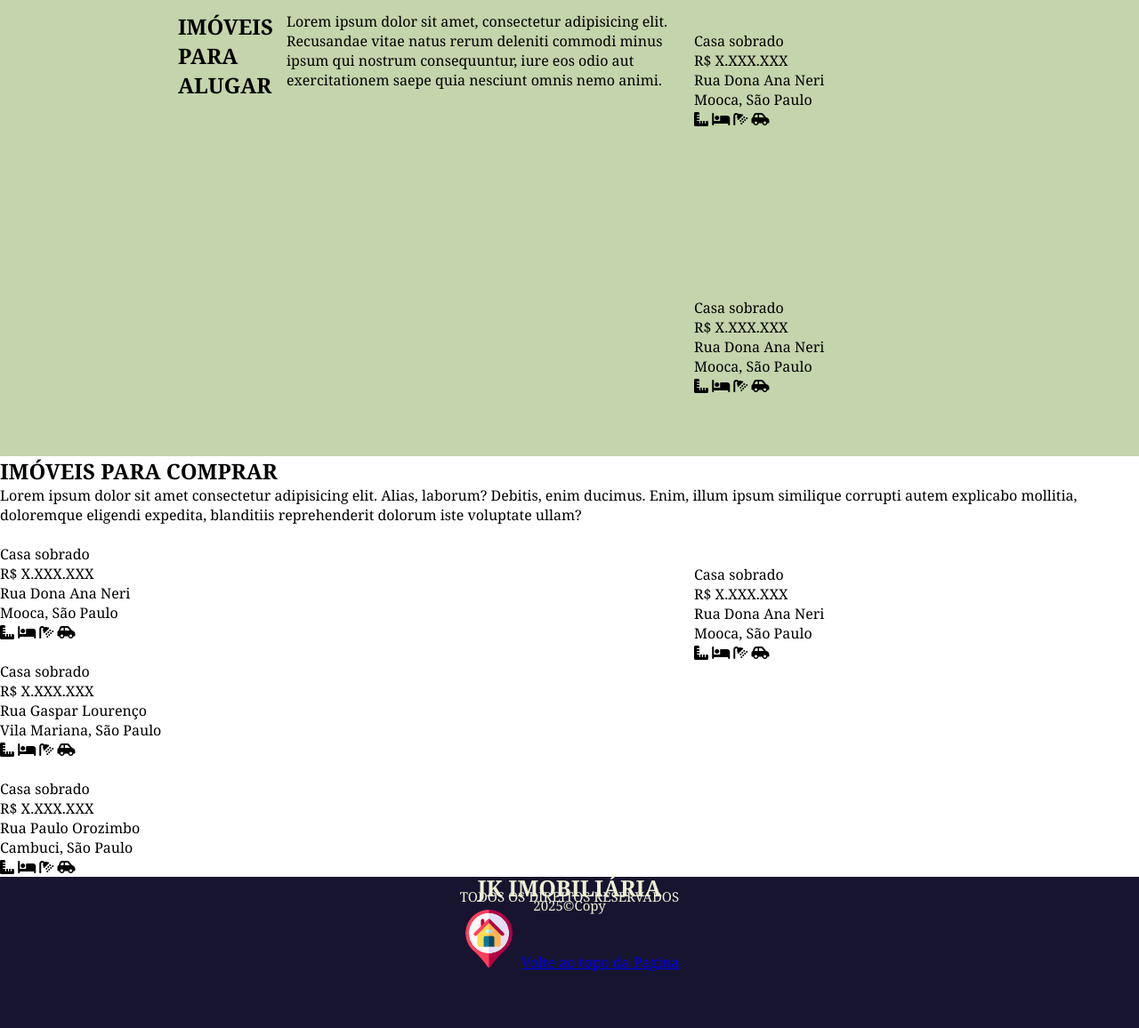
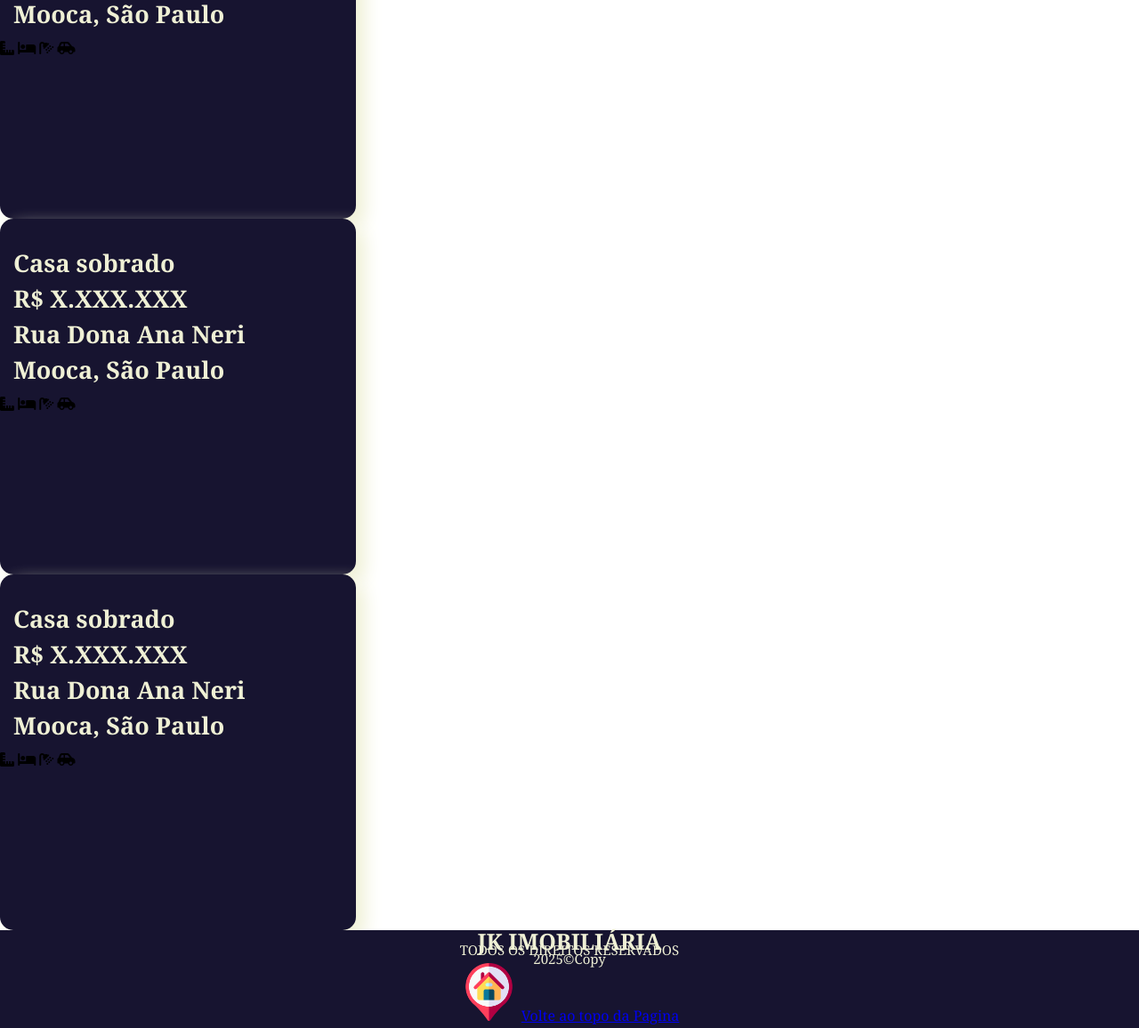
Before and after one commit to EuclidesLeo2007/Projeto-Imobiliaria2, a plain HTML site: page pagina2.html in a window 1280 px wide. Shown: the part 362-1518 px from the top of the page at 89% size. Drawn offline with Linux system fonts and the light colour scheme.

Commit message:
27/03/2025 - Forms
Quinta Feira

```diff
--- a/form.css
+++ b/form.css
@@ -0,0 +1,62 @@
+/* ESTILIZAÇÃO GLOBAL */
+* {
+    margin: 0;
+    padding: 0;
+    font-family: Georgia, 'Times New Roman', Times, serif;
+}
+
+body {
+    background-color: #171430;
+    display: flex;
+    justify-content: center;
+    align-items: center;
+    margin-top: 80px;
+}
+
+/* ESTILIZANDO A DIV QUE CONTEM O FORMULARIO */
+.div-form {
+    background-color: #87b091cc;
+    padding: 30px;
+    border-radius: 10px;
+    box-shadow: 10px 10px 20px black;
+    width: 300px;
+    height: 340px
+}
+
+form {
+    display: flex;
+    flex-direction: column;
+}
+
+label {
+    margin-bottom: 5px; /*Margem Inferior*/
+    font-weight: bold; /*Largura da Fonte*/
+}
+
+.dombosco {
+    padding: 10px; /*Espaçamento interno*/
+    margin-bottom: 15px; /*Espaçamento inferior dos input*/
+    font-size: 16px; /*Tamanho da letra*/
+    border-radius: 5px; /*Bordas Arredondadas*/
+   border: 2px solid #171430; /*Inserindo bordas nos Input*/
+}
+
+.btn-form {
+    background-color: #171430; /*cor de fundo do bnt*/
+    padding: 10px; /*Espaçamento interno*/
+    border: none; /*border = nenhuma/sem borda*/
+    border-radius: 5px; /*Arredondamento do bnt*/
+    font-size: 16px; /*Tamanho da letra*/
+    cursor: pointer; /*Tipo de cursor do mouse*/
+    color: #c4d4ab /*cor da letra*/
+}
+
+.btn-form:hover {
+background-color: #c4d4ab; /*Background ao passar o mouse*/
+transition: 0,08s; /*Transição*/
+color: #171430;
+}
+
+h2, p {
+
+}
--- a/pagina2.html
+++ b/pagina2.html
@@ -45,10 +45,6 @@
             <div>
                 <h2>IMÓVEIS PARA ALUGAR</h2>
             </div>
-            <p>Lorem ipsum dolor sit amet, consectetur adipisicing elit. Recusandae vitae natus rerum deleniti commodi
-                minus
-                ipsum qui nostrum consequuntur, iure eos odio aut exercitationem saepe quia nesciunt omnis nemo animi.
-            </p>
 
             <div class="div-pai">
                 <div>
@@ -91,64 +87,6 @@
                 </div>
             </div>
         </section>
-
-
-
-
-
-        <!-- SEGUNDA SESSÃO -->
-        <section class="sessao02" id="sessao02">
-
-            <div>
-                <h2>IMÓVEIS PARA COMPRAR</h2>
-            </div>
-            <p>Lorem ipsum dolor sit amet consectetur adipisicing elit. Alias, laborum? Debitis, enim ducimus. Enim,
-                illum
-                ipsum similique corrupti autem explicabo mollitia, doloremque eligendi expedita, blanditiis
-                reprehenderit
-                dolorum iste voluptate ullam?</p>
-
-            <div class="div-pai">
-                <div>
-                    <img src="" alt="" class="img-caixa">
-                    <p>Casa sobrado</p>
-                    <p>R$ X.XXX.XXX</p>
-                    <p>Rua Dona Ana Neri</p>
-                    <p>Mooca, São Paulo</p>
-                    <i class="fa-solid fa-ruler-combined"></i>
-                    <i class="fa-solid fa-bed"></i>
-                    <i class="fa-solid fa-shower"></i>
-                    <i class="fa-solid fa-car-side"></i>
-                </div>
-
-
-                <div>
-                    <img src="" alt="" class="img-caixa">
-                    <p>Casa sobrado</p>
-                    <p>R$ X.XXX.XXX</p>
-                    <p>Rua Gaspar Lourenço</p>
-                    <p>Vila Mariana, São Paulo</p>
-                    <i class="fa-solid fa-ruler-combined"></i>
-                    <i class="fa-solid fa-bed"></i>
-                    <i class="fa-solid fa-shower"></i>
-                    <i class="fa-solid fa-car-side"></i>
-                </div>
-
-
-                <div>
-                    <img src="" alt="" class="img-caixa">
-                    <p>Casa sobrado</p>
-                    <p>R$ X.XXX.XXX</p>
-                    <p>Rua Paulo Orozimbo</p>
-                    <p>Cambuci, São Paulo</p>
-                    <i class="fa-solid fa-ruler-combined"></i>
-                    <i class="fa-solid fa-bed"></i>
-                    <i class="fa-solid fa-shower"></i>
-                    <i class="fa-solid fa-car-side"></i>
-                </div>
-
-        </section>
-
     </main>
 
 
--- a/site-imobiliaria.css
+++ b/site-imobiliaria.css
@@ -242,16 +242,23 @@ footer img {
 
 
 /* PAGINA 2 */
-.sessao01 {
-    padding: 200px;
-    background-color: #c4d4ab;
-    display: flex;
-    gap: 15px;
-    justify-content: space-evenly;
-
+.div-pai div {
+    width: 400px;
+    height: 400px;
+    background-color: #171430;
+    border-radius: 15px;
+box-shadow: 10px 10px 20px #eff0d5
 }
 
-.sessao01 div {
-    width: 300px;
-    height: 300px;
+.div-pai div:hover {
+    transition: 0,08s;
+    box-shadow: 20px 20px 30px #eff0d5
 }
+
+.div-pai p {
+    color: #eff0d5;
+    font-size: 27px;
+    font-weight: 600;
+   margin: 15px;
+   line-height: 25px;
+}
```
Also changed, not shown: form.html (+14 -3 lines).
